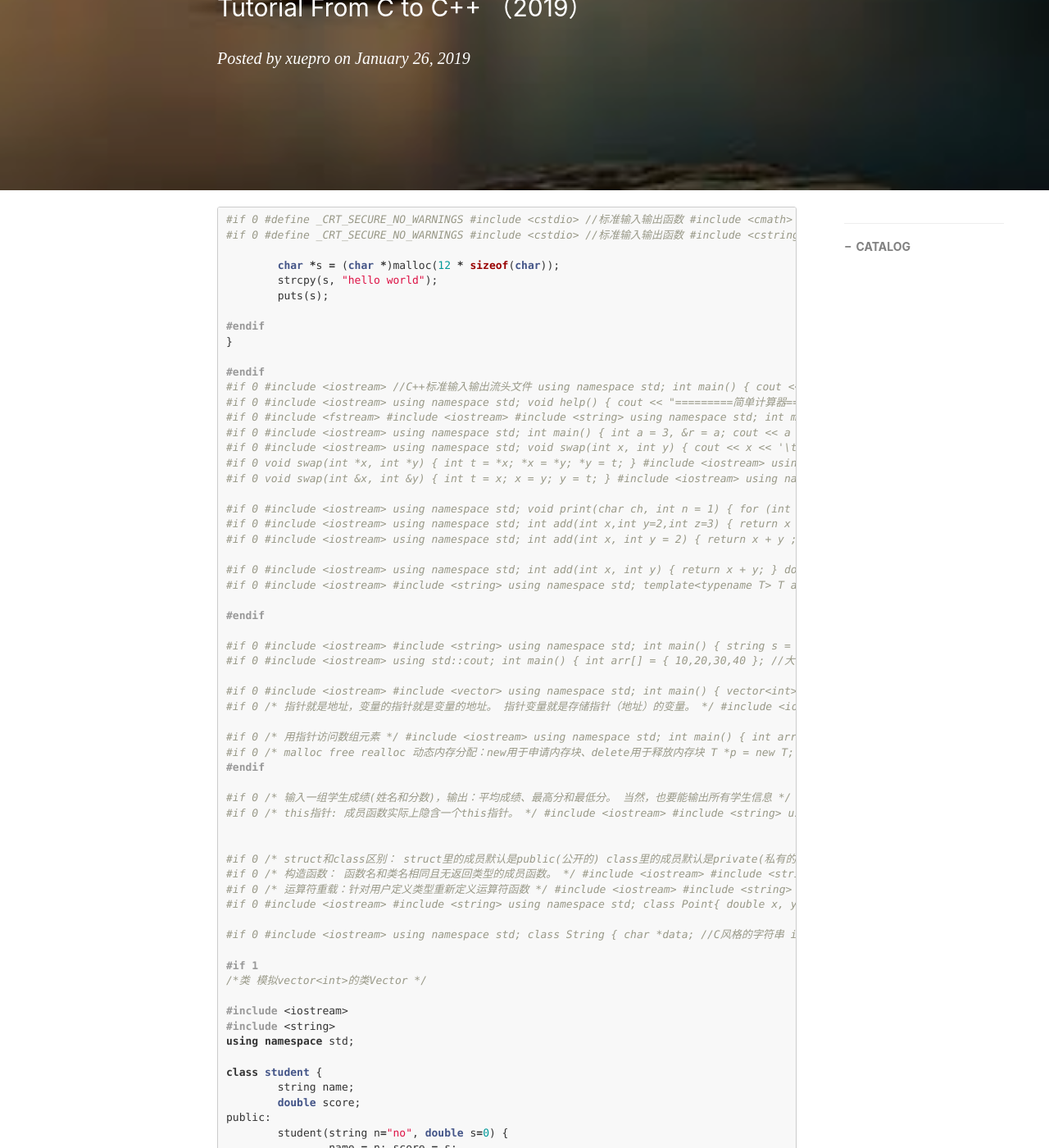
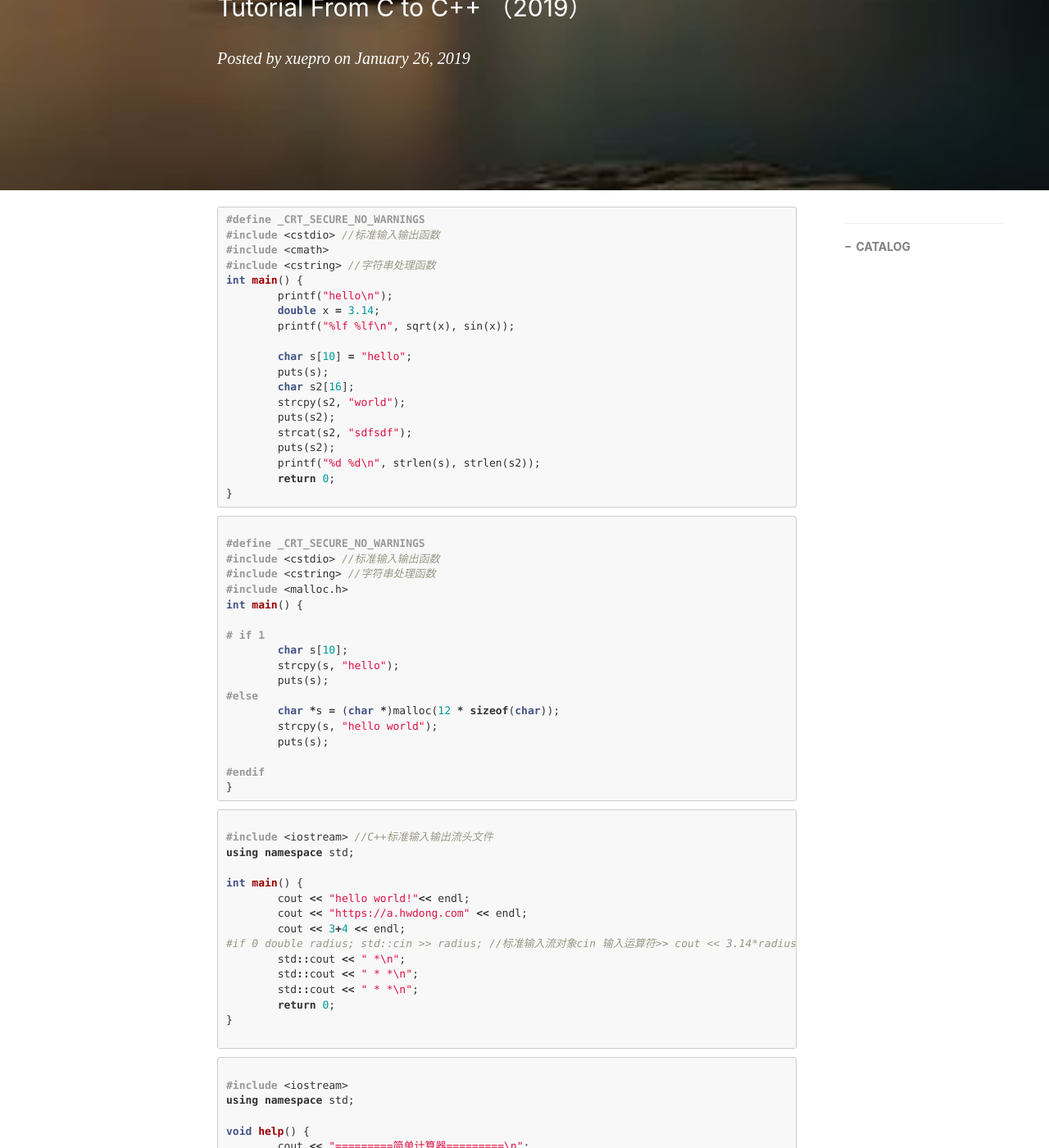
Before and after one commit to xuepro/xuepro.github.io, a Jekyll site: the page built from _posts/2019-01-26-C到C++快速入门（2019版本）.md, in a window 1280 px wide and 1400 px high, scrolled down 351 px. Shown: the whole window at 82% size. Built offline with Jekyll 4.4.1, drawn with Linux system fonts in a browser that asks for light colours; nearby versions of some CDN libraries; comment, search, counter and statistics services are not loaded; some of the changed text lies outside the part shown.

Commit message:
Update 2019-01-26-C到C++快速入门（2019版本）.md

````diff
--- a/_posts/2019-01-26-C到C++快速入门（2019版本）.md
+++ b/_posts/2019-01-26-C到C++快速入门（2019版本）.md
@@ -13,8 +13,6 @@ tags:
 ---
 
 ```cpp
-#if 0
-
 #define _CRT_SECURE_NO_WARNINGS
 
 #include <cstdio>  //标准输入输出函数
@@ -38,10 +36,9 @@ int main() {
 	printf("%d %d\n", strlen(s), strlen(s2));
 	return 0;
 }
+```
 
-#endif
-
-#if 0
+```cpp
 
 #define _CRT_SECURE_NO_WARNINGS
 
@@ -67,10 +64,9 @@ int main() {
 #endif
 
 }
+```
 
-#endif
-
-#if 0
+```cpp
 
 #include <iostream>  //C++标准输入输出流头文件
 
@@ -94,9 +90,9 @@ int main() {
 	return 0;
 }
 
-#endif
+```
 
-#if 0
+```cpp
 
 #include <iostream>
 
@@ -120,9 +116,9 @@ int main() {
 	}
 }
 
-#endif
+```
 
-#if 0
+```cpp
 
 #include <fstream>
 
@@ -145,10 +141,9 @@ int main() {
 	return 0;
 }
 
-#endif
+```
 
-#if 0
-
+```cpp
 #include <iostream>
 
 using namespace std;
@@ -161,9 +156,9 @@ int main() {
 	return 0;
 }
 
-#endif
+```
 
-#if 0
+```cpp
 
 #include <iostream>
 
@@ -184,7 +179,8 @@ int main() {
 	cout << a << '\t' << b  << endl;
 }
 
-#endif
+```
+
 
 #if 0
 
````
